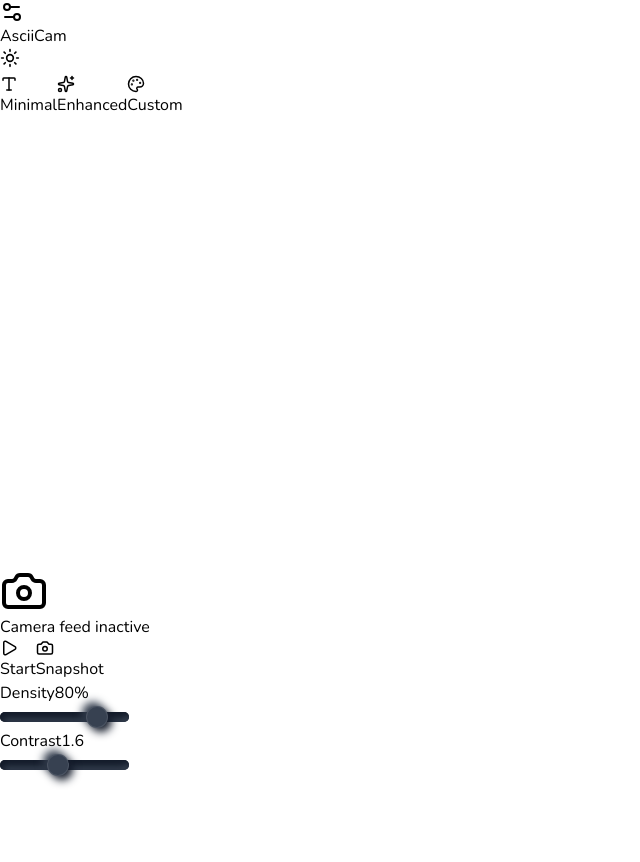
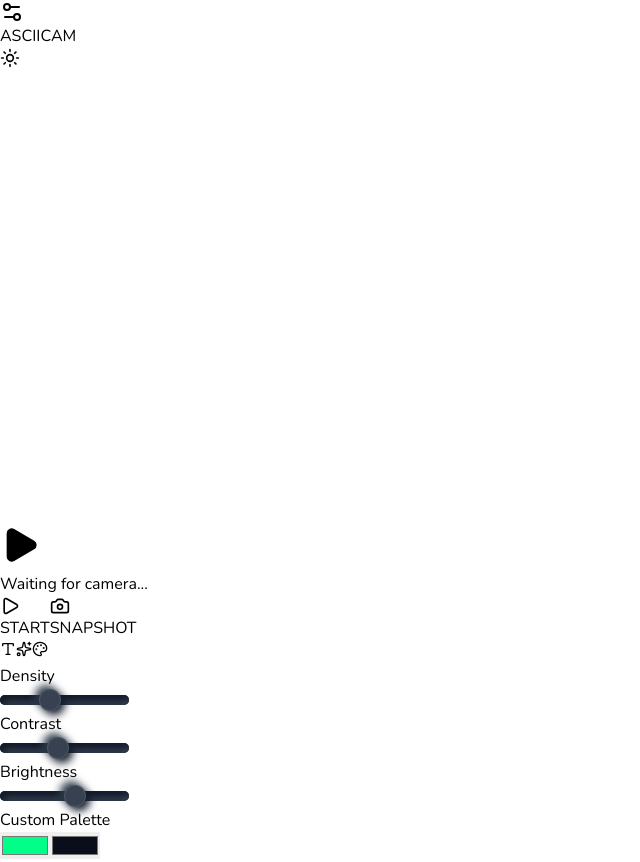
Before and after one commit to whitekotan0/asciicam, a React (Vite) app: page / in a window 1280 px wide. Shown: the whole page, without its empty margins (0-640 px from the left). Before the commit the page ends 800 px from the top, so only its background shows below. Built offline with nearby package versions, Linux system fonts and the light colour scheme.

Commit message:
fix: sreen size

```diff
--- a/App.tsx
+++ b/App.tsx
@@ -1,9 +1,8 @@
 import React, { useRef, useEffect, useState, useCallback } from 'react';
-import { Play, Square, Camera, Settings2, Moon, Sun, Download, X, Palette, Type, Sparkles } from 'lucide-react';
+import { Play, Square, Camera, Settings2, Moon, Sun, Download, X, Palette, Type, Sparkles, RefreshCw } from 'lucide-react';
 import { Card, Button, Slider } from './components/NeumorphicUI';
 import { convertToAscii, CHAR_RAMPS, AsciiMode } from './utils/ascii';
 
-// Коэффициент для моноширинных шрифтов (высота больше ширины)
 const FONT_ASPECT_RATIO = 0.55;
 
 const App: React.FC = () => {
@@ -13,16 +12,16 @@
   const [snapshot, setSnapshot] = useState<string | null>(null);
   const [asciiMode, setAsciiMode] = useState<AsciiMode>('ENHANCED');
 
+  // Controls
   const [density, setDensity] = useState(80);
   const [contrast, setContrast] = useState(1.6);
   const [brightness, setBrightness] = useState(0.1);
-
   const [customRamp, setCustomRamp] = useState(CHAR_RAMPS.CUSTOM);
   const [showCustomEditor, setShowCustomEditor] = useState(false);
-
   const [textColor, setTextColor] = useState('#00ff88');
   const [bgColor, setBgColor] = useState('#0a0e1a');
 
+  // Камера и канвасы
   const videoRef = useRef<HTMLVideoElement>(null);
   const hiddenCanvasRef = useRef<HTMLCanvasElement>(null);
   const renderCanvasRef = useRef<HTMLCanvasElement>(null);
@@ -42,60 +41,47 @@
     const hiddenCtx = hiddenCanvasRef.current?.getContext('2d', { willReadFrequently: true });
     if (!renderCtx || !hiddenCtx) return;
 
-    // 1. Считаем физические размеры контейнера
     const rect = container.getBoundingClientRect();
     const dpr = window.devicePixelRatio || 1;
 
-    // 2. Рассчитываем количество колонок исходя из Density
+    // ДИНАМИЧЕСКИЙ РАСЧЕТ СЕТКИ (Fix угла и пустых мест)
     const numCols = Math.floor(40 + (density / 100) * 160);
     const charWidth = rect.width / numCols;
     const charHeight = charWidth / FONT_ASPECT_RATIO;
     const numRows = Math.floor(rect.height / charHeight);
 
-    // 3. Масштабируем канвас под DPR (Retina/High-Res)
     if (renderCanvas.width !== rect.width * dpr) {
       renderCanvas.width = rect.width * dpr;
       renderCanvas.height = rect.height * dpr;
       renderCtx.scale(dpr, dpr);
     }
 
-    // 4. Подготавливаем скрытый канвас для обработки пикселей
     hiddenCanvasRef.current!.width = numCols;
     hiddenCanvasRef.current!.height = numRows;
     hiddenCtx.imageSmoothingEnabled = false;
     hiddenCtx.drawImage(video, 0, 0, numCols, numRows);
 
     const frameData = hiddenCtx.getImageData(0, 0, numCols, numRows);
-
     const asciiLines = convertToAscii(frameData, {
-      contrast,
-      brightness,
-      inverted: darkMode,
-      mode: asciiMode,
-      customRamp: asciiMode === 'CUSTOM' ? customRamp : undefined
+      contrast, brightness, inverted: darkMode, mode: asciiMode, customRamp
     });
 
-    // 5. Отрисовка
     renderCtx.fillStyle = darkMode ? bgColor : '#f5f5f5';
     renderCtx.fillRect(0, 0, rect.width, rect.height);
-
     renderCtx.fillStyle = darkMode ? textColor : '#1a1a1a';
     renderCtx.font = `${charHeight}px 'Fira Code', monospace`;
     renderCtx.textBaseline = 'top';
 
-    asciiLines.forEach((line, index) => {
-      renderCtx.fillText(line, 0, index * charHeight);
+    asciiLines.forEach((line, i) => {
+      renderCtx.fillText(line, 0, i * charHeight);
     });
 
     requestRef.current = requestAnimationFrame(processFrame);
   }, [contrast, brightness, density, darkMode, textColor, bgColor, asciiMode, customRamp]);
 
   useEffect(() => {
-    if (streaming) {
-      requestRef.current = requestAnimationFrame(processFrame);
-    } else if (requestRef.current) {
-      cancelAnimationFrame(requestRef.current);
-    }
+    if (streaming) requestRef.current = requestAnimationFrame(processFrame);
+    else if (requestRef.current) cancelAnimationFrame(requestRef.current);
     return () => { if (requestRef.current) cancelAnimationFrame(requestRef.current); };
   }, [streaming, processFrame]);
 
@@ -115,87 +101,117 @@
 
   const stopCamera = () => {
     if (videoRef.current?.srcObject) {
-      (videoRef.current.srcObject as MediaStream).getTracks().forEach(track => track.stop());
-      videoRef.current.srcObject = null;
+      (videoRef.current.srcObject as MediaStream).getTracks().forEach(t => t.stop());
       setStreaming(false);
     }
   };
 
-  const takeSnapshot = useCallback(() => {
-    if (renderCanvasRef.current && streaming) {
-      setSnapshot(renderCanvasRef.current.toDataURL('image/png'));
+  const downloadSnapshot = () => {
+    if (snapshot) {
+      const link = document.createElement('a');
+      link.href = snapshot;
+      link.download = `asciicam-${new Date().getTime()}.png`;
+      link.click();
     }
-  }, [streaming]);
-
-  const mainBgClass = darkMode
-    ? "bg-gradient-to-br from-gray-900 via-slate-900 to-gray-800 text-gray-200"
-    : "bg-[#e0e5ec] text-gray-700";
+  };
 
   return (
-    <div className={`min-h-screen p-4 md:p-8 flex flex-col items-center justify-center gap-8 ${mainBgClass}`}>
-      <header className="w-full max-w-4xl flex items-center justify-between px-2">
+    <div className={`min-h-screen p-4 md:p-8 flex flex-col items-center gap-6 transition-colors duration-500 ${
+      darkMode ? "bg-slate-900 text-white" : "bg-[#e0e5ec] text-gray-800"
+    }`}>
+
+      {/* Header */}
+      <header className="w-full max-w-5xl flex justify-between items-center px-2">
         <div className="flex items-center gap-3">
-          <Settings2 className={`w-8 h-8 ${darkMode ? 'text-emerald-400' : 'text-indigo-600'}`} />
-          <h1 className="text-3xl font-bold tracking-tight">AsciiCam</h1>
+          <Settings2 className="w-8 h-8 text-emerald-400" />
+          <h1 className="text-3xl font-black italic tracking-tighter">ASCIICAM</h1>
         </div>
         <Button onClick={() => setDarkMode(!darkMode)} darkMode={darkMode}>
           {darkMode ? <Sun size={20} /> : <Moon size={20} />}
         </Button>
       </header>
 
-      <div className="w-full max-w-4xl">
-        <Card darkMode={darkMode} className="p-4 flex flex-col sm:flex-row gap-4">
-          <Button darkMode={darkMode} isActive={asciiMode === 'MINIMAL'} onClick={() => setAsciiMode('MINIMAL')} className="flex-1"><Type size={18}/> Minimal</Button>
-          <Button darkMode={darkMode} isActive={asciiMode === 'ENHANCED'} onClick={() => setAsciiMode('ENHANCED')} className="flex-1"><Sparkles size={18}/> Enhanced</Button>
-          <Button darkMode={darkMode} isActive={asciiMode === 'CUSTOM'} onClick={() => setAsciiMode('CUSTOM')} className="flex-1"><Palette size={18}/> Custom</Button>
-        </Card>
-      </div>
-
-      <Card darkMode={darkMode} className="w-full max-w-4xl aspect-video relative overflow-hidden p-4">
+      {/* Main Viewport (Адаптивный под телефон) */}
+      <div className="w-full max-w-5xl aspect-video md:aspect-[16/9] relative">
+        <Card darkMode={darkMode} className="w-full h-full p-2 md:p-4 overflow-hidden">
           <video ref={videoRef} className="hidden" playsInline muted />
           <canvas ref={hiddenCanvasRef} className="hidden" />
-        <div className="w-full h-full rounded-2xl overflow-hidden relative bg-black">
+          <div className="w-full h-full rounded-2xl overflow-hidden bg-black relative shadow-inner">
             <canvas ref={renderCanvasRef} className="w-full h-full block" />
-          {!streaming && !error && (
-            <div className="absolute inset-0 flex flex-col items-center justify-center text-gray-500 gap-4">
-              <Camera size={48} />
-              <p>Camera feed inactive</p>
+            {!streaming && (
+              <div className="absolute inset-0 flex flex-col items-center justify-center bg-black/40 backdrop-blur-md gap-4">
+                 <Button onClick={startCamera} darkMode={darkMode} className="!p-10 !rounded-full shadow-2xl">
+                   <Play size={40} fill="currentColor" />
+                 </Button>
+                 <p className="text-white/50 font-bold tracking-widest uppercase text-xs">Waiting for camera...</p>
               </div>
             )}
           </div>
         </Card>
+      </div>
 
-      <div className="w-full max-w-4xl grid grid-cols-1 md:grid-cols-12 gap-6">
-        <Card darkMode={darkMode} className="md:col-span-3 p-4 flex flex-col gap-4 justify-center">
-          <Button darkMode={darkMode} onClick={streaming ? stopCamera : startCamera} isActive={streaming} className={streaming ? 'text-red-500' : ''}>
-            {streaming ? <Square size={18} /> : <Play size={18} />} {streaming ? "Stop" : "Start"}
+      {/* Controls Container (Раскладка для телефона) */}
+      <div className="w-full max-w-5xl grid grid-cols-1 md:grid-cols-12 gap-6">
+
+        {/* Left Panel: Actions */}
+        <Card darkMode={darkMode} className="md:col-span-3 p-6 flex flex-col gap-4">
+           <Button darkMode={darkMode} onClick={streaming ? stopCamera : startCamera} isActive={streaming} className={streaming ? "text-red-500" : ""}>
+             {streaming ? <Square size={20} /> : <Play size={20} />} {streaming ? "STOP" : "START"}
            </Button>
-          <Button darkMode={darkMode} onClick={takeSnapshot} disabled={!streaming}><Camera size={18} /> Snapshot</Button>
+           <Button darkMode={darkMode} onClick={() => setSnapshot(renderCanvasRef.current?.toDataURL())} disabled={!streaming}>
+             <Camera size={20} /> SNAPSHOT
+           </Button>
+           <div className="grid grid-cols-3 gap-2 mt-2">
+              <Button darkMode={darkMode} onClick={() => setAsciiMode('MINIMAL')} isActive={asciiMode === 'MINIMAL'} className="!p-2"><Type size={16}/></Button>
+              <Button darkMode={darkMode} onClick={() => setAsciiMode('ENHANCED')} isActive={asciiMode === 'ENHANCED'} className="!p-2"><Sparkles size={16}/></Button>
+              <Button darkMode={darkMode} onClick={() => setAsciiMode('CUSTOM')} isActive={asciiMode === 'CUSTOM'} className="!p-2"><Palette size={16}/></Button>
+           </div>
         </Card>
 
-        <Card darkMode={darkMode} className="md:col-span-9 p-6 grid grid-cols-1 md:grid-cols-2 gap-6">
-          <Slider label="Density" min="0" max="100" value={density} onChange={(e) => setDensity(+e.target.value)} darkMode={darkMode} valueDisplay={`${density}%`} />
-          <Slider label="Contrast" min="0.5" max="3" step="0.1" value={contrast} onChange={(e) => setContrast(+e.target.value)} darkMode={darkMode} valueDisplay={contrast.toFixed(1)} />
+        {/* Right Panel: Settings */}
+        <Card darkMode={darkMode} className="md:col-span-9 p-8 flex flex-col gap-8">
+           <div className="grid grid-cols-1 sm:grid-cols-2 gap-x-12 gap-y-6">
+              <Slider label="Density" min="10" max="200" value={density} onChange={e => setDensity(+e.target.value)} darkMode={darkMode} />
+              <Slider label="Contrast" min="0.5" max="3" step="0.1" value={contrast} onChange={e => setContrast(+e.target.value)} darkMode={darkMode} />
+              <Slider label="Brightness" min="-0.5" max="0.5" step="0.05" value={brightness} onChange={e => setBrightness(+e.target.value)} darkMode={darkMode} />
+
+              <div className="flex flex-col gap-2">
+                <span className="text-[10px] font-black uppercase opacity-40">Custom Palette</span>
+                <div className="flex gap-4 h-full">
+                  <input type="color" value={textColor} onChange={e => setTextColor(e.target.value)} className="flex-1 h-10 rounded-lg cursor-pointer bg-transparent border-none shadow-md" />
+                  <input type="color" value={bgColor} onChange={e => setBgColor(e.target.value)} className="flex-1 h-10 rounded-lg cursor-pointer bg-transparent border-none shadow-md" />
+                </div>
+              </div>
+           </div>
+
+           {/* Custom Ramp Editor (Был урезан, теперь тут) */}
            {asciiMode === 'CUSTOM' && (
-            <div className="col-span-full flex gap-4">
-              <input type="color" value={textColor} onChange={(e) => setTextColor(e.target.value)} className="flex-1 h-10 rounded-lg cursor-pointer" />
-              <input type="color" value={bgColor} onChange={(e) => setBgColor(e.target.value)} className="flex-1 h-10 rounded-lg cursor-pointer" />
+             <div className="flex flex-col gap-3 pt-4 border-t border-white/5">
+                <div className="flex justify-between items-center">
+                   <label className="text-xs font-bold opacity-50 uppercase">Character Map Editor</label>
+                   <button onClick={() => setCustomRamp(CHAR_RAMPS.CUSTOM)} className="text-[10px] hover:text-emerald-400 flex items-center gap-1"><RefreshCw size={10}/> RESET</button>
+                </div>
+                <textarea
+                  value={customRamp} onChange={e => setCustomRamp(e.target.value)}
+                  className={`w-full p-4 rounded-xl font-mono text-sm resize-none h-20 ${darkMode ? "bg-black/50 text-emerald-400 border border-white/5" : "bg-white text-indigo-600 shadow-inner"}`}
+                />
              </div>
            )}
         </Card>
       </div>
 
+      {/* Snapshot Modal */}
       {snapshot && (
-        <div className="fixed inset-0 z-50 flex items-center justify-center p-4 bg-black/80 backdrop-blur-sm">
-          <Card darkMode={darkMode} className="max-w-4xl w-full p-6 flex flex-col gap-4">
+        <div className="fixed inset-0 z-50 flex items-center justify-center p-4 bg-black/90 backdrop-blur-xl">
+          <Card darkMode={darkMode} className="max-w-4xl w-full p-6 flex flex-col gap-6 shadow-2xl scale-in-center">
              <div className="flex justify-between items-center">
-              <h2 className="text-xl font-bold">Snapshot Preview</h2>
-              <X className="cursor-pointer" onClick={() => setSnapshot(null)} />
+                <h2 className="text-xl font-black italic">PREVIEW_SNAPSHOT</h2>
+                <X className="cursor-pointer hover:text-red-500" onClick={() => setSnapshot(null)} />
              </div>
-            <img src={snapshot} alt="Snapshot" className="w-full rounded-lg" />
+             <img src={snapshot} alt="Preview" className="w-full rounded-xl border border-white/10 shadow-lg" />
              <div className="flex justify-end gap-4">
-              <Button darkMode={darkMode} onClick={() => setSnapshot(null)}>Discard</Button>
-              <a href={snapshot} download="ascii-cam.png"><Button darkMode={darkMode} isActive><Download size={18} /> Download</Button></a>
+                <Button darkMode={darkMode} onClick={() => setSnapshot(null)}>DISCARD</Button>
+                <Button darkMode={darkMode} onClick={downloadSnapshot} isActive className="!text-white"><Download size={20} /> DOWNLOAD</Button>
              </div>
           </Card>
         </div>
--- a/utils/ascii.ts
+++ b/utils/ascii.ts
@@ -16,16 +16,10 @@
 
 const getChar = (value: number, contrast: number, brightness: number, ramp: string): string => {
   if (!ramp || ramp.length === 0) return ' ';
-
   let norm = value / 255;
   norm += brightness;
-
-  if (contrast !== 1) {
-    norm = (norm - 0.5) * contrast + 0.5;
-  }
-
+  if (contrast !== 1) norm = (norm - 0.5) * contrast + 0.5;
   norm = Math.pow(Math.max(0, Math.min(1, norm)), 0.9);
-
   const index = Math.floor(norm * (ramp.length - 1));
   return ramp[index] || ' ';
 };
@@ -34,25 +28,17 @@
   const { contrast, brightness, inverted, mode, customRamp } = config;
   const { data, width, height } = frameData;
   const lines: string[] = [];
-
   const charRamp = (mode === 'CUSTOM' ? customRamp : CHAR_RAMPS[mode]) || CHAR_RAMPS.MINIMAL;
 
   for (let y = 0; y < height; y++) {
     let line = "";
     for (let x = 0; x < width; x++) {
       const offset = (y * width + x) * 4;
-
-      const r = data[offset];
-      const g = data[offset + 1];
-      const b = data[offset + 2];
-      const gray = 0.2126 * r + 0.7152 * g + 0.0722 * b;
-
+      const gray = 0.2126 * data[offset] + 0.7152 * data[offset + 1] + 0.0722 * data[offset + 2];
       const targetValue = inverted ? 255 - gray : gray;
-
       line += getChar(targetValue, contrast, brightness, charRamp);
     }
     lines.push(line);
   }
-
   return lines;
 };
```
Lines whose indentation alone changed are shown as unchanged.
